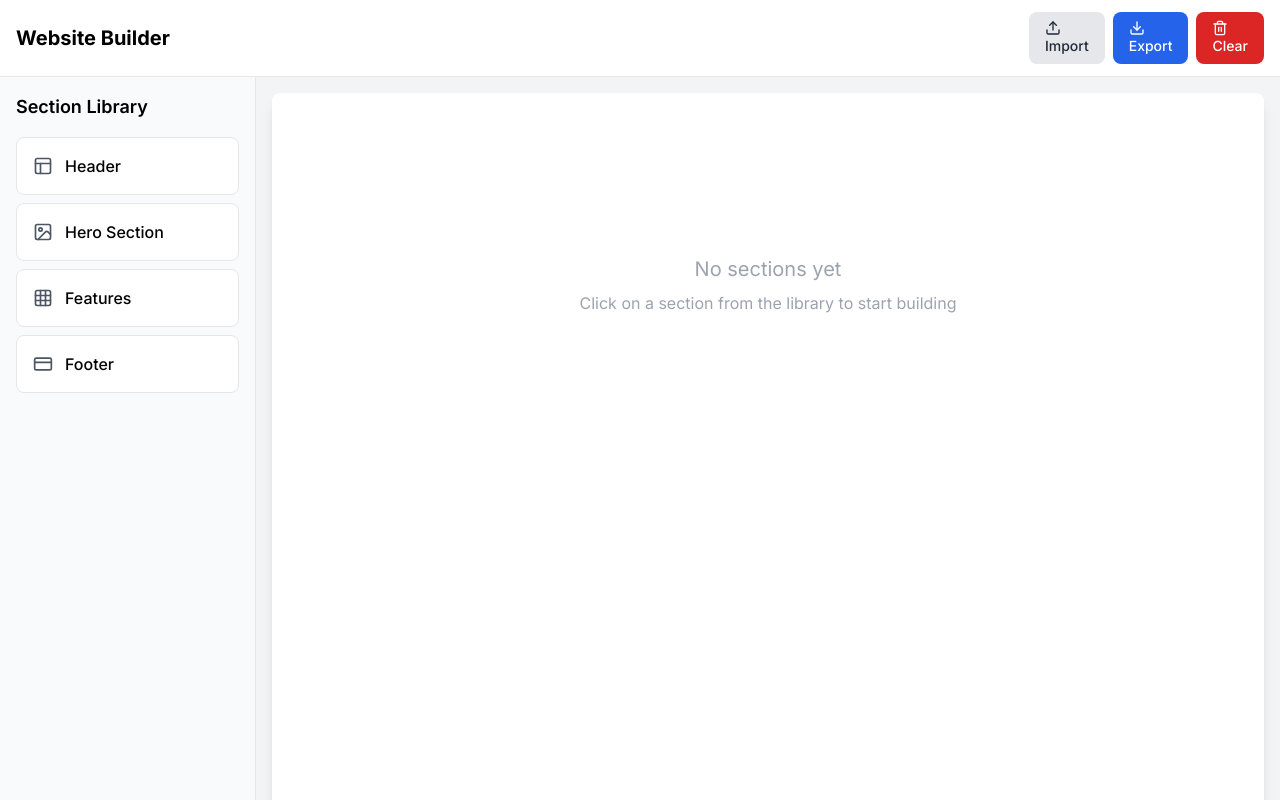
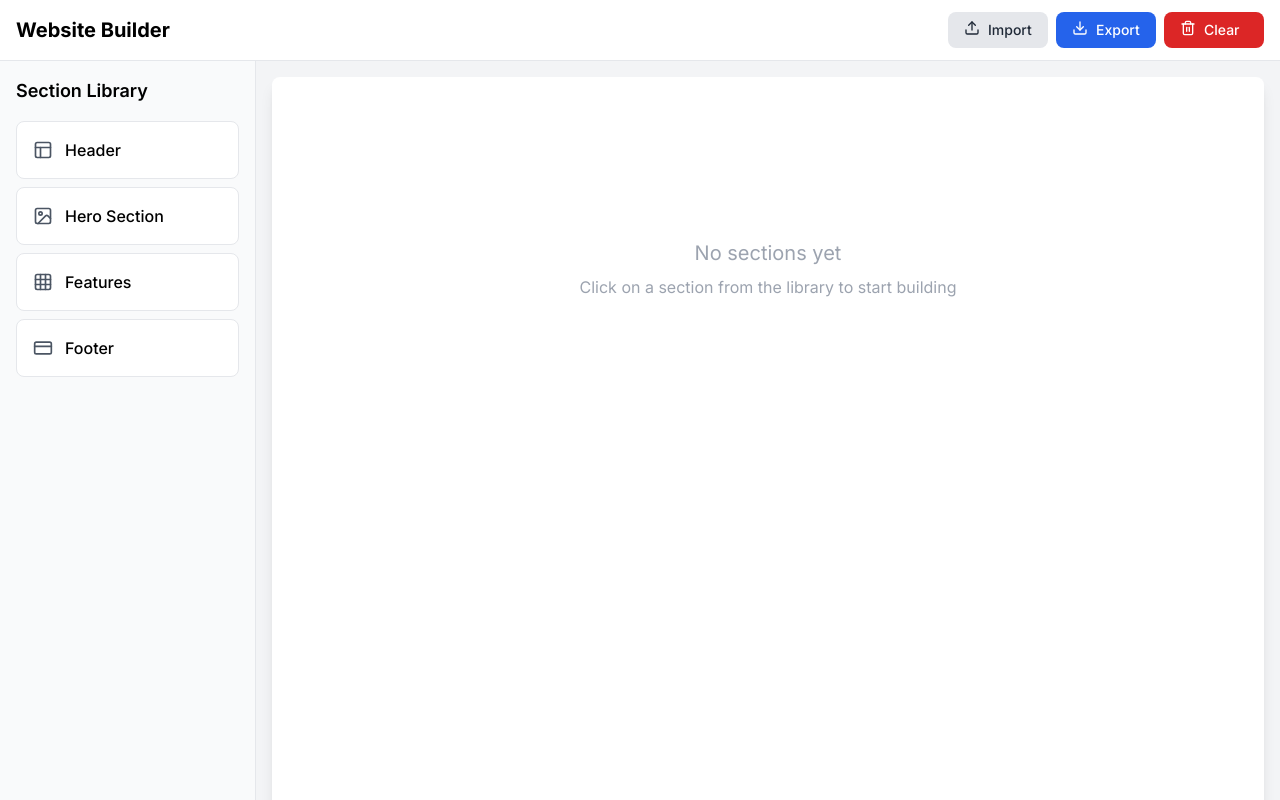
Before and after one commit to rshaaban/rekaz-website-builder, a Next.js app: page / in a window 1280 px wide. Built offline with nearby package versions, Linux system fonts and the light colour scheme.

Commit message:
implemented the toolbar and the section library with latest implementation designs

```diff
--- a/app/page.tsx
+++ b/app/page.tsx
@@ -31,7 +31,7 @@ export default function Home() {
           />
           {/* Sidebar container with fixed width on mobile */}
           <div className="relative z-40 h-full w-[270px] md:w-auto">
-            <SectionLibrary />
+            <SectionLibrary onSectionAdd={() => setSidebarOpen(false)} />
           </div>
         </div>
 
--- a/components/Builder/SectionLibrary.tsx
+++ b/components/Builder/SectionLibrary.tsx
@@ -48,7 +48,8 @@ export const SectionLibrary = ({ onSectionAdd }: SectionLibraryProps) => {
 
   const handleAddSection = (type: SectionTemplate['type']) => {
     addSection(type);
-    if (onSectionAdd) {
+    // Only call onSectionAdd on mobile (it will close the sidebar)
+    if (onSectionAdd && window.innerWidth < 768) {
       onSectionAdd();
     }
   };
@@ -56,7 +57,7 @@ export const SectionLibrary = ({ onSectionAdd }: SectionLibraryProps) => {
   return (
     <div className="w-full md:w-64 bg-gray-50 p-3 md:p-4 border-r overflow-y-auto h-full md:relative absolute left-0 top-0 bg-white md:bg-gray-50 shadow-lg md:shadow-none">
       <h2 className="text-base md:text-lg font-semibold mb-3 md:mb-4">Section Library</h2>
-      <div className="grid grid-cols-2 md:grid-cols-1 gap-2">
+      <div className="grid grid-cols-1 gap-2">
         {sectionTemplates.map((template) => {
           const Icon = iconMap[template.icon as keyof typeof iconMap];
 
--- a/components/Builder/Toolbar.tsx
+++ b/components/Builder/Toolbar.tsx
@@ -51,16 +51,16 @@ export const Toolbar = () => {
     <div className="bg-white border-b px-3 md:px-4 py-2 md:py-3 flex justify-between items-center">
       <h1 className="text-lg md:text-xl font-bold">Website Builder</h1>
       <div className="flex space-x-1 md:space-x-2">
-        <Button onClick={handleImport} variant="secondary" className="text-xs md:text-sm px-2 md:px-4 py-1 md:py-2">
-          <Upload className="w-3 h-3 md:w-4 md:h-4 mr-1 md:mr-2" />
+        <Button onClick={handleImport} variant="secondary" className="text-xs md:text-sm px-2 md:px-4 py-1 md:py-2 md:w-[100px] md:flex">
+          <Upload className="w-3 h-3 md:w-4 md:h-4 md:mr-2" />
           <span className="hidden sm:inline">Import</span>
         </Button>
-        <Button onClick={handleExport} disabled={sections.length === 0} className="text-xs md:text-sm px-2 md:px-4 py-1 md:py-2">
-          <Download className="w-3 h-3 md:w-4 md:h-4 mr-1 md:mr-2" />
+        <Button onClick={handleExport} disabled={sections.length === 0} className="text-xs md:text-sm px-2 md:px-4 py-1 md:py-2 md:w-[100px] md:flex">
+          <Download className="w-3 h-3 md:w-4 md:h-4 md:mr-2" />
           <span className="hidden sm:inline">Export</span>
         </Button>
-        <Button onClick={handleClear} variant="danger" disabled={sections.length === 0} className="text-xs md:text-sm px-2 md:px-4 py-1 md:py-2">
-          <Trash2 className="w-3 h-3 md:w-4 md:h-4 mr-0 sm:mr-1 md:mr-2" />
+        <Button onClick={handleClear} variant="danger" disabled={sections.length === 0} className="text-xs md:text-sm px-2 md:px-4 py-1 md:py-2 md:w-[100px] md:flex">
+          <Trash2 className="w-3 h-3 md:w-4 md:h-4 sm:mr-1 md:mr-2" />
           <span className="hidden sm:inline">Clear</span>
         </Button>
       </div>
```
